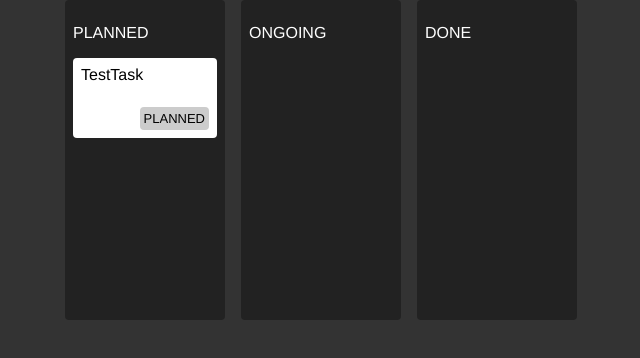
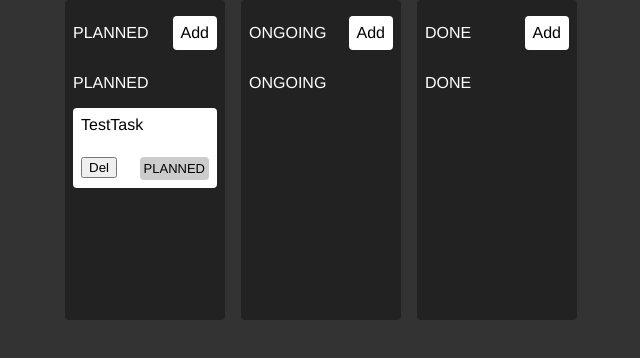
Before and after one commit to dibborah/Kanban-Zustand, a React (Vite) app: page / in a window 1280 px wide. Shown: the top 358 px of the page, without its empty margins (319-959 px from the left). Built offline with nearby package versions, Linux system fonts and the light colour scheme.

Commit message:
add and delete functionality added

```diff
--- a/src/components/Column.css
+++ b/src/components/Column.css
@@ -8,3 +8,48 @@
     border-radius: 4px;
     padding: 0.5rem;
 }
+
+.titleWrapper {
+    display: flex;
+    justify-content: space-between;
+    align-items: center;
+}
+
+.titleWrapper button {
+    all: unset;
+    color: black;
+    background: white;
+    padding: 0.5rem;
+    border-radius: 4px;
+    cursor: pointer;
+    height: fit-content;
+}
+
+.titleWrapper button:hover {
+    background: var(--COLOR-GRAY-LIGHT);
+}
+
+.Modal {
+    position: absolute;
+    background: rgba(0, 0, 0, 0.3);
+    width: 100%;
+    height: 100%;
+    top: 0;
+    left: 0;
+}
+
+.modalContent {
+    background: white;
+    z-index: 1;
+    padding: 1rem;
+    height: 3rem;
+    width: 20rem;
+    display: flex;
+    justify-content: center;
+    align-items: center;
+    border-radius: 4px;
+    position: absolute;
+    top: 50%;
+    left: 50%;
+    transform: translate(-50%, -50%);
+}
--- a/src/components/Column.jsx
+++ b/src/components/Column.jsx
@@ -1,18 +1,41 @@
+import { useState } from 'react';
 import { useStore } from '../store';
 import './Column.css';
 import Task from './Task';
 
 // eslint-disable-next-line react/prop-types
 const Column = ({ state }) => {
+    const [text, setText] = useState('');
+    const [open, setOpen] = useState(false);
+
     const tasks = useStore(
         (store) => store.tasks.filter(task => task.state === state)
     );
+    const addTasks = useStore((store) => store.addTasks);
     return (
         <div className="column">
+            <div className="titleWrapper">
+                <p>{state}</p>
+                <button onClick={() => {
+                    setOpen(true);
+                }}>Add</button>
+            </div>
             <p>{state}</p>
             {tasks.map((task) => {
                 return <Task title={task.title} key={Math.random()} />// generating new keys on the fly should be strictly avoided // I am doinng this since this will map a very small array
             })}
+            {open && (
+                <div className='Modal'>
+                    <div className='modalContent'>
+                        <input onChange={e => setText(e.target.value)} value={text} />
+                        <button onClick={() => {
+                            addTasks(text, state);
+                            setText('');
+                            setOpen(false)
+                        }}>Submit</button>
+                    </div>
+                </div>
+            )}
         </div>
     )
 }
--- a/src/components/Task.css
+++ b/src/components/Task.css
@@ -7,6 +7,8 @@
     display: flex;
     flex-direction: column;
     justify-content: space-between;
+    margin-bottom: 0.5rem;
+    cursor: move;
 }
 
 .bottomWrapper {
--- a/src/components/Task.jsx
+++ b/src/components/Task.jsx
@@ -5,12 +5,15 @@ import { useStore } from '../store';
 // eslint-disable-next-line react/prop-types
 const Task = ({ title }) => {
     const task = useStore((store) => store.tasks.find((task) => task.title == title));
+    const deleteTasks = useStore((store) => store.deleteTasks);
 
     return (
-        <div className="task">
+        <div className="task" draggable>
             <div>{task.title}</div>
             <div className='bottomWrapper'>
-                <div></div>
+                <div>
+                    <button onClick={() => deleteTasks(task.title)}>Del</button>
+                </div>
                 <div className={classNames('status', task.state)}>{task.state}</div>
             </div>
         </div>
--- a/src/store.js
+++ b/src/store.js
@@ -1,7 +1,12 @@
 import { create } from "zustand";
 
 const store = (set) => ({ // set is a state setter for the whole store
-    tasks: [{title: 'TestTask', state: 'PLANNED'}]
+    tasks: [{title: 'TestTask', state: 'PLANNED'}],
+    addTasks: (title, state) => set((store) => ({tasks: [...store.tasks, {title, state}]})),
+
+    // deleteTasks: (title) => set((store) => store.tasks.filter((tasks) => tasks.title === title))
+
+    deleteTasks: (title) => set((store) => ({tasks: store.tasks.filter((task) => task.title !== title)})),
 });
 
 export const useStore = create(store);
```
